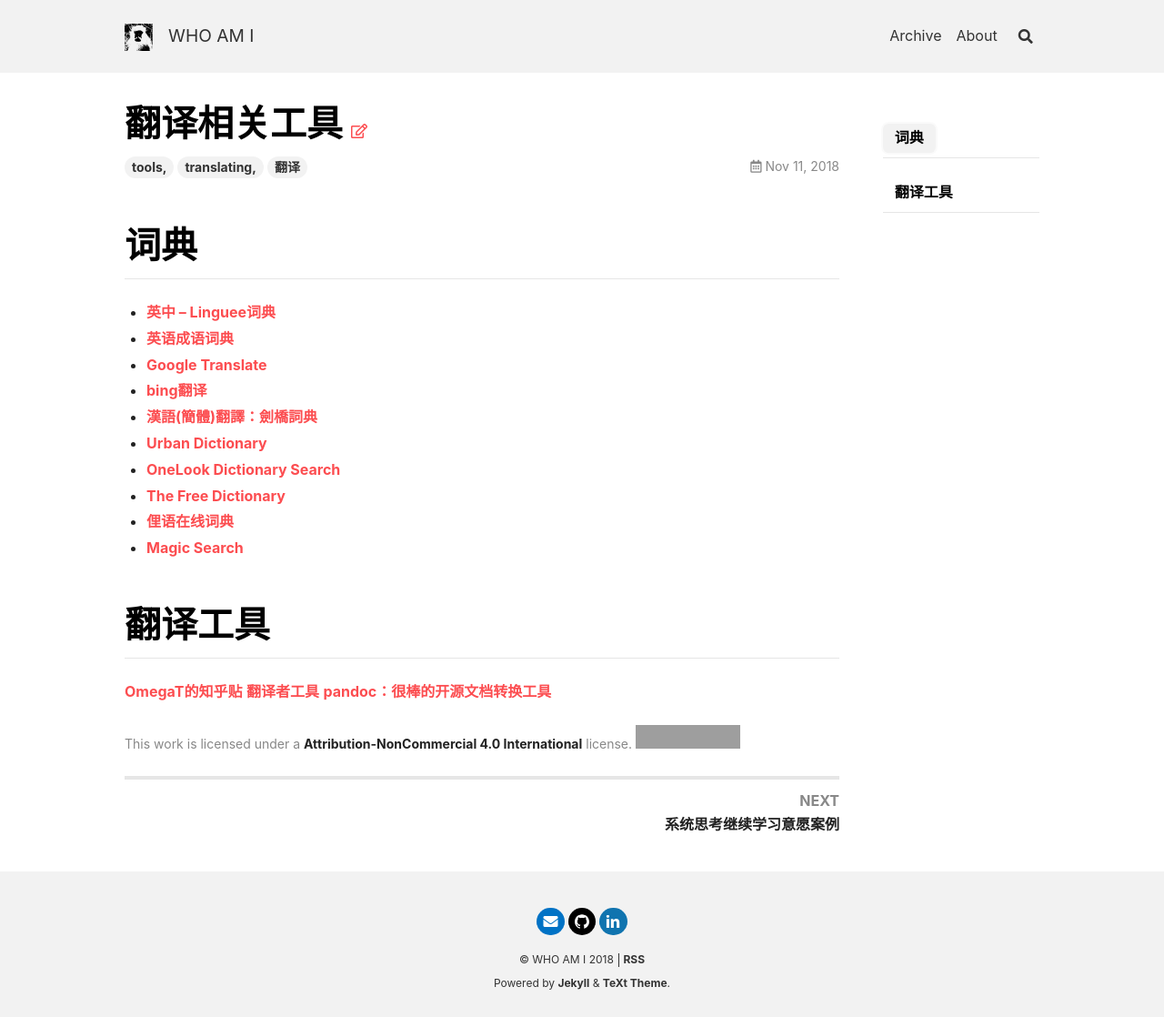
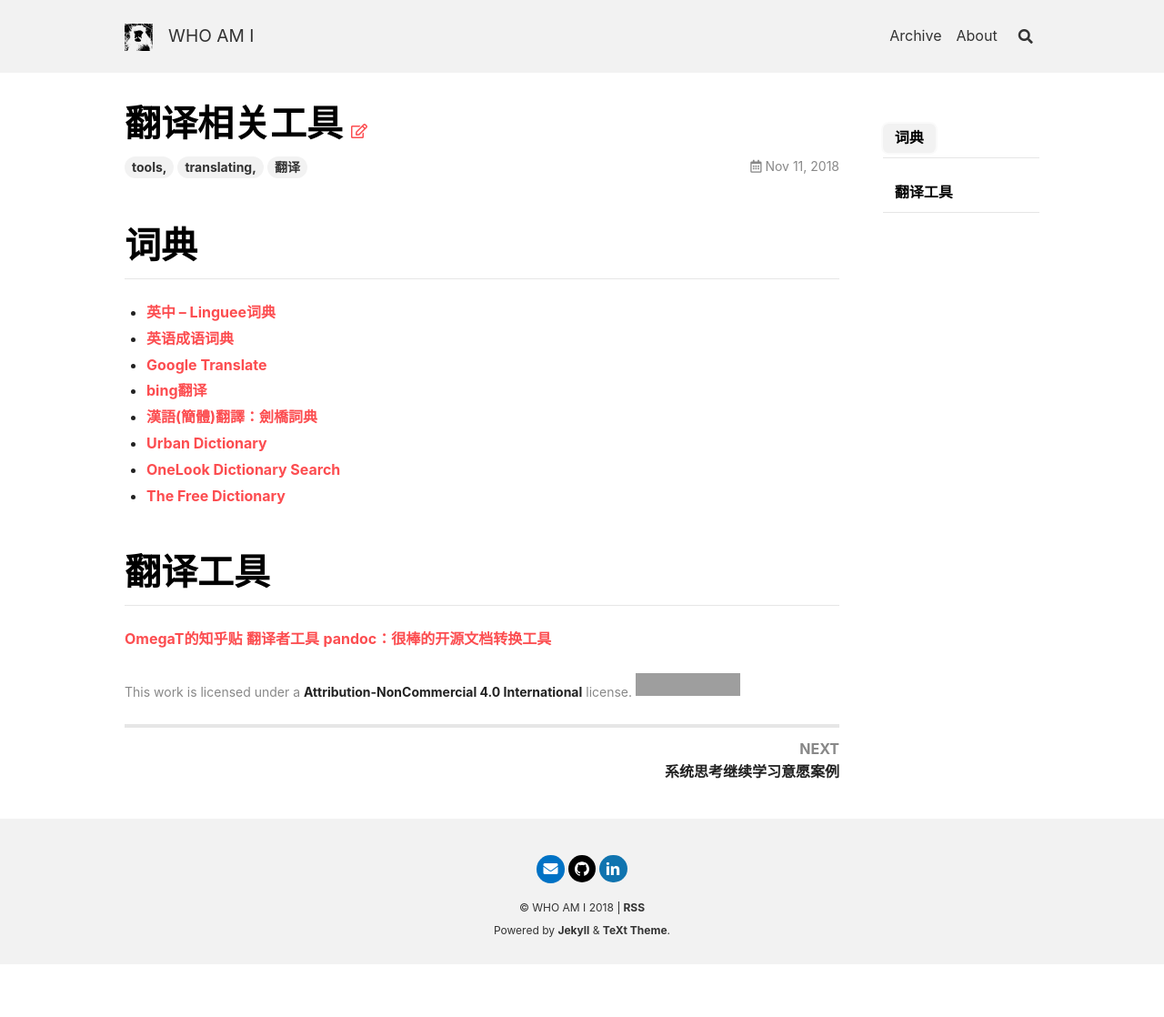
Before and after one commit to wjmmx/wjmmx.github.io, a Jekyll site: the page built from _posts/2018-11-11-Translating-Related.md, in a window 1280 px wide. Shown: the whole page at 91% size. Built offline with Jekyll 4.4.1, drawn with Linux system fonts in a browser that asks for light colours; nearby versions of some CDN libraries; comment, search, counter and statistics services are not loaded; after the commit the page ends 1060 px from its top, so only the background shows below that; grey boxes are pictures that could not be loaded.

Commit message:
Revert "add slang dic"
This reverts commit d38bc275ed6265c5bb396d2fb295f7324c77d32c.

```diff
--- a/_posts/2018-11-11-Translating-Related.md
+++ b/_posts/2018-11-11-Translating-Related.md
@@ -14,8 +14,6 @@
 * [Urban Dictionary](https://www.urbandictionary.com)
 * [OneLook Dictionary Search](https://www.onelook.com)
 * [The Free Dictionary](https://www.thefreedictionary.com)
-* [俚语在线词典](http://onlineslangdictionary.com)
-* [Magic Search](http://magicsearch.org/)
 
 <!--more-->
 
```
